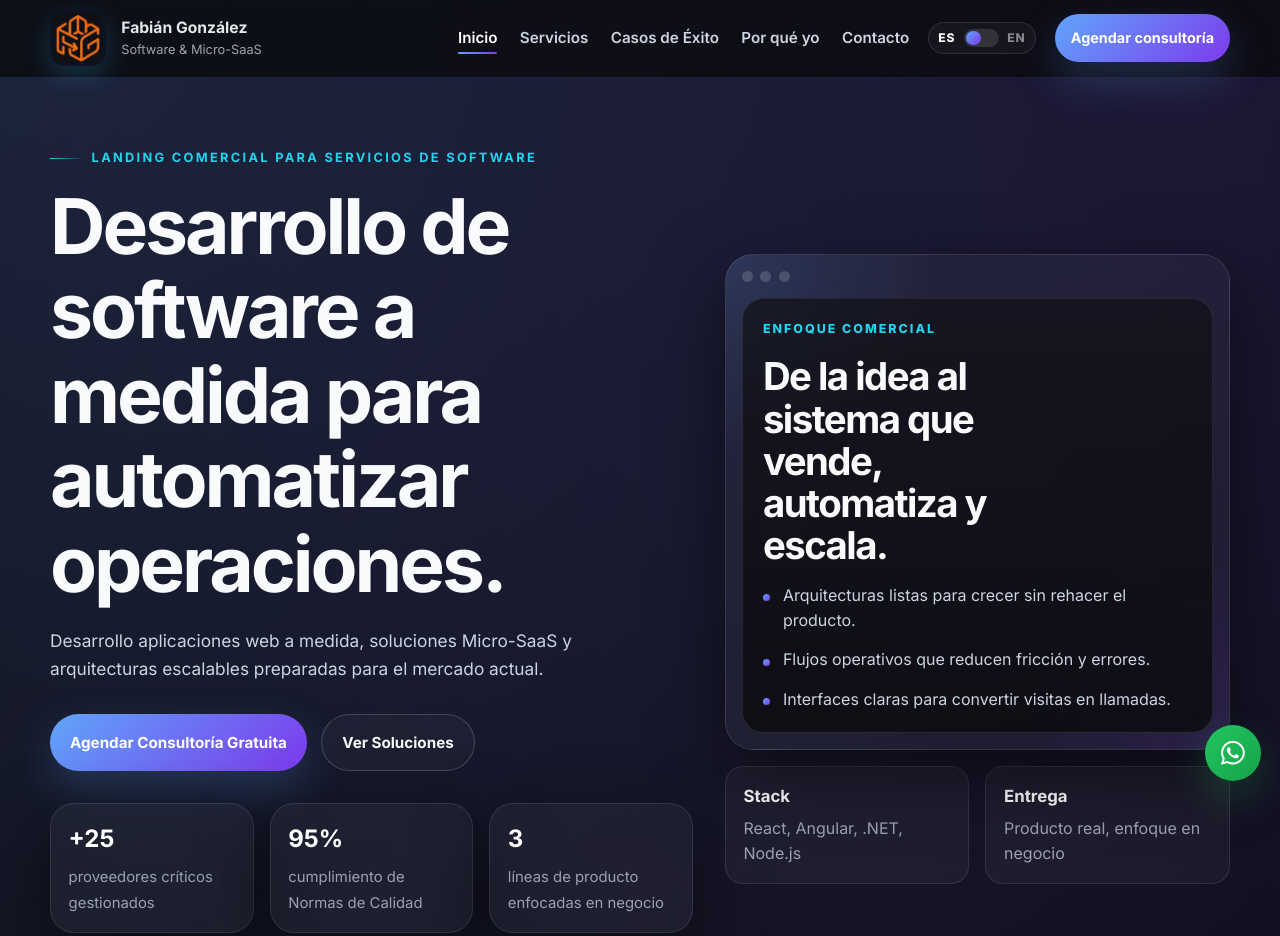
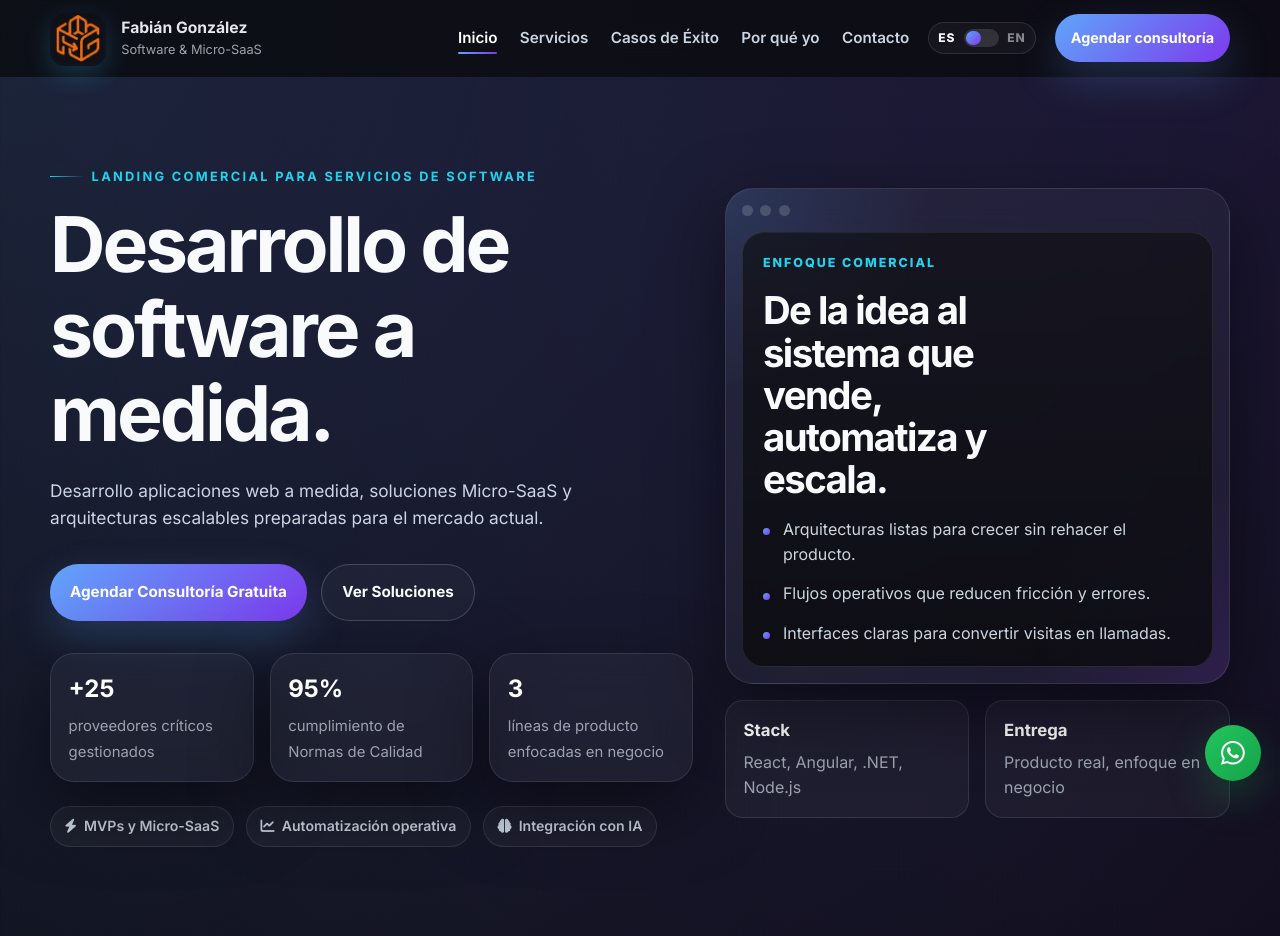
Before and after one commit to fabiancgonzalez/PortfolioFabianGonzalez, a plain HTML site: page index.html in a window 1280 px wide. Shown: the top 936 px of the page. Drawn offline with Linux system fonts and the light colour scheme.

Commit message:
fix titulo

```diff
--- a/index.html
+++ b/index.html
@@ -54,7 +54,7 @@
             <div class="container hero__grid">
                 <div class="hero__copy reveal">
                     <p class="section__eyebrow">Landing comercial para servicios de software</p>
-                    <h1>Construyo el software que automatiza tu negocio y multiplica tus ingresos.</h1>
+                    <h1>Construyo el software que automatiza tu negocio.</h1>
                     <p class="hero__subtitle">Desarrollo aplicaciones web a medida, soluciones Micro-SaaS y arquitecturas escalables preparadas para el mercado actual.</p>
                     <div class="hero__actions">
                         <button class="button button--primary" id="book-call-button-hero" type="button">Agendar Consultoría Gratuita</button>
@@ -116,7 +116,6 @@
             <div class="container">
                 <p class="section__eyebrow">Servicios</p>
                 <h2 class="section__title">Soluciones diseñadas para vender, automatizar y crecer.</h2>
-                <p class="section__subtitle">Bento grid comercial con foco en impacto.</p>
 
                 <div class="services__grid">
                     <article class="service-card service-card--featured reveal">
--- a/script.js
+++ b/script.js
@@ -77,7 +77,7 @@
     setText('.hero .section__eyebrow', isEnglish ? 'Commercial landing for software services' : 'Landing comercial para servicios de software');
     setText('.hero__copy h1', isEnglish
         ? 'Developing tailored software to automate operations.'
-        : 'Desarrollo de software a medida para automatizar operaciones.');
+        : 'Desarrollo de software a medida.');
 
     setText('.hero__subtitle', isEnglish
         ? 'I develop custom web applications, Micro-SaaS solutions and scalable architectures ready for today’s market.'
```
